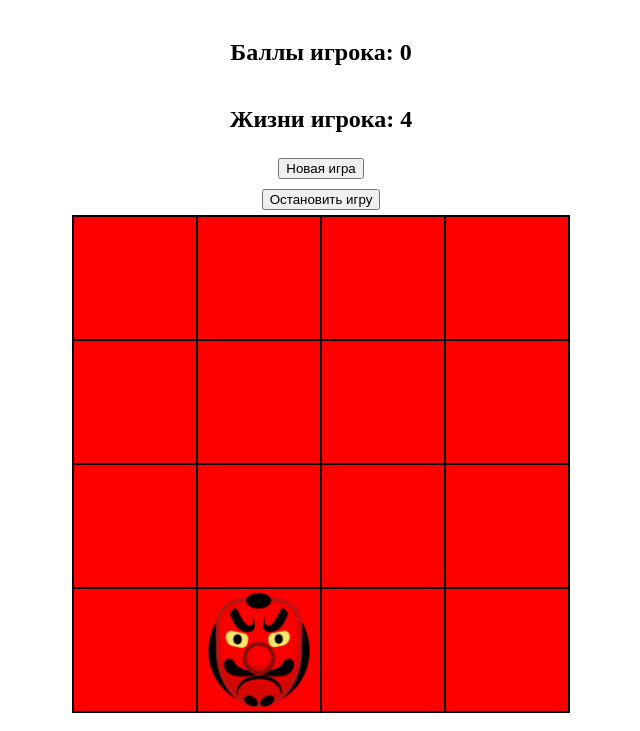
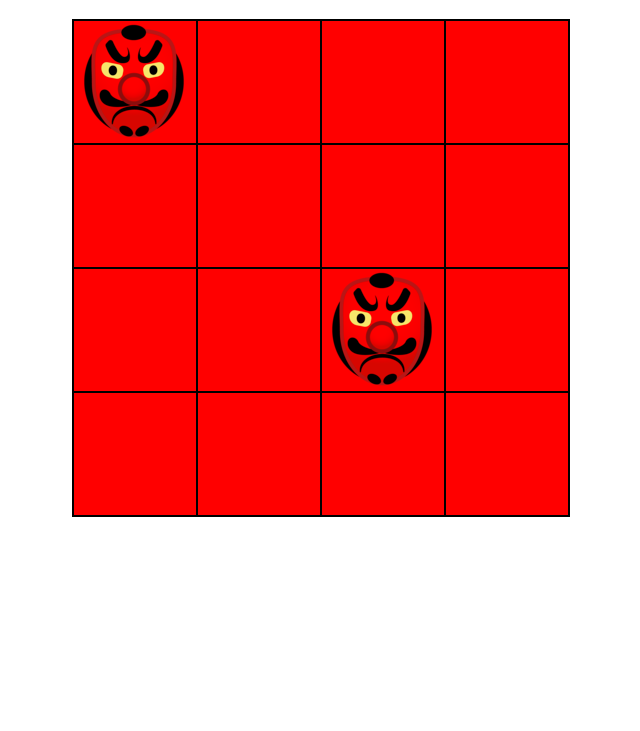
Before and after one commit to sonic-wave/ajs-dom, a website built with webpack: page src/index.html in a window 1280 px wide. Shown: the part 69-800 px from the top of the page, without its empty margins (319-959 px from the left). Built offline with nearby package versions, Linux system fonts and the light colour scheme.

Commit message:
change src

```diff
--- a/src/css/style.css
+++ b/src/css/style.css
@@ -1,14 +1,3 @@
-button {
-    margin: 5px;
-}
-
-.goblinImage {
-    background-image: url('/src/img/goblin.png');
-    background-repeat: no-repeat;
-    background-position: center center;
-    background-size: cover;
-}
-
 .gameField {
     display: flex;
     flex-direction: column;
@@ -21,7 +10,6 @@ button {
     display: flex;
     flex-wrap: wrap;
     border: 1px solid black;
-    cursor: url('/src/img/molot.png'), auto;
 }
 
 .cell {
--- a/src/index.html
+++ b/src/index.html
@@ -3,33 +3,35 @@
 <head>
     <meta charset="UTF-8">
     <meta name="viewport" content="width=device-width, initial-scale=1.0">
+    <link rel="stylesheet" href="/src/css/style.css">
     <title>Demon Slayer</title>
 </head>
 <body>
     <div class='gameField'>
         <h1>DEMON SLAYER</h1>
-        <h2>Баллы игрока: <span class="score">0</span></h2>
-        <h2>Жизни игрока: <span class="health">5</span></h2>
-        <button class="newGame">Новая игра</button>
-        <button class="stopGame">Остановить игру</button>
         <section class="cellSection">
             <div class="cell"></div>
             <div class="cell"></div>
             <div class="cell"></div>
             <div class="cell"></div>
+
             <div class="cell"></div>
             <div class="cell"></div>
             <div class="cell"></div>
             <div class="cell"></div>
+
+
             <div class="cell"></div>
             <div class="cell"></div>
             <div class="cell"></div>
             <div class="cell"></div>
+
             <div class="cell"></div>
             <div class="cell"></div>
             <div class="cell"></div>
             <div class="cell"></div>
         </section>
     </div>
+    <script src="/src/js/app.js"></script>
 </body>
 </html>
--- a/src/js/Game.js
+++ /dev/null
@@ -1,114 +0,0 @@
-export default class Game {
-    constructor () {
-        this.goblin = document.querySelectorAll('.cell');
-        this.scoreText = document.querySelector('.score');
-        this.healthText = document.querySelector('.health')
-        this.newGameBtn = document.querySelector('.newGame')
-        this.stopGameBtn = document.querySelector('.stopGame')
-        this.health = 5;
-        this.score = 0;
-        this.numArray = [0, 1, 2, 3, 4, 5, 6, 7, 8, 9, 10, 11, 12, 13, 14, 15];
-        this.randomNum = 0;
-        this.temp = 0;
-    }
-
-    init() {
-        this.restart = false;
-        this.hammerSmash();
-        this.bindButtons();
-        this.startGame();
-    }
-
-    bindButtons() {
-        this.newGameBtn.addEventListener('click', () => {
-            this.restart = true;
-            this.startGame()
-        });
-        this.stopGameBtn.addEventListener('click', () => {
-            this.stopGame();
-        });
-    }
-
-    startGame() {
-        if (this.restart) {
-            this.stopGame();
-            this.restart = true;
-        }
-        this.health = 5;
-        this.score = 0;
-        this.numArray = [0, 1, 2, 3, 4, 5, 6, 7, 8, 9, 10, 11, 12, 13, 14, 15];
-        this.randomNum = 0;
-        this.temp = 0;
-        this.scoreText.textContent = this.score;
-        this.healthText.textContent = this.health;
-
-        this.interval = setInterval(() => {
-
-        if (this.listener === false) {
-            this.removeGoblin()
-        }
-
-            if (!this.numArray.length) {
-              this.numArray = [0, 1, 2, 3, 4, 5, 6, 7, 8, 9, 10, 11, 12, 13, 14, 15];
-            }
-            this.random();
-
-            this.checkListener();
-            this.checkHealth();
-          }, 2000);
-    }
-
-    random() {
-        this.randomNum = Math.floor(Math.random() * this.numArray.length);
-        this.temp = this.numArray[this.randomNum];
-        this.numArray = this.numArray.filter((element) => element !== this.temp);
-        this.goblin[this.temp].classList.add('goblinImage');
-    }
-
-    removeGoblin() {
-        if(this.goblin[this.temp]) {
-            this.goblin[this.temp].classList.remove('goblinImage');;
-        }
-    }
-
-    hammerSmash() {
-        this.goblin.forEach(element => element.addEventListener('click', () => {
-            if (this.health < 1) {
-                this.stopGame();
-                alert('Игра окончена');
-              }
-
-            if (element.classList.contains('goblinImage')) {
-                this.score += 1;
-                this.scoreText.textContent = this.score;
-                this.listener = true;
-                this.removeGoblin();
-              }
-            else {
-              this.health -= 1;
-              this.healthText.textContent = this.health;
-            }
-          }))
-    }
-
-    checkListener() {
-        if (this.listener === false) {
-            this.health -= 1;
-            this.healthText.textContent = this.health;
-        }
-        this.listener = false;
-    }
-
-    checkHealth() {
-        if (this.health < 1) {
-              this.stopGame();
-              alert('Игра окончена');
-            }
-    }
-
-    stopGame() {
-        clearInterval(this.interval);
-        this.removeGoblin();
-        this.restart = false;
-    }
-}
--- a/src/js/app.js
+++ b/src/js/app.js
@@ -1,4 +1,18 @@
-import Game from './Game';
+const goblin = document.querySelectorAll('.cell');
+const goblinImage = document.createElement('img');
 
-const game = new Game();
-game.init();
+goblinImage.src = '/src/goblin.png';
+
+let numArray = [0, 1, 2, 3, 4, 5, 6, 7, 8, 9, 10, 11, 12, 13, 14, 15];
+let randomNum = 0;
+let temp = 0;
+
+setInterval(() => {
+  if (!numArray.length) {
+    numArray = [0, 1, 2, 3, 4, 5, 6, 7, 8, 9, 10, 11, 12, 13, 14, 15];
+  }
+  randomNum = Math.floor(Math.random() * numArray.length);
+  temp = numArray[randomNum];
+  numArray = numArray.filter((element) => element !== temp);
+  goblin[temp].appendChild(goblinImage);
+}, 1000);
```
Also changed, not shown: README.md, src/goblin.png (renamed from src/img/goblin.png), src/img/molot.png (deleted).
